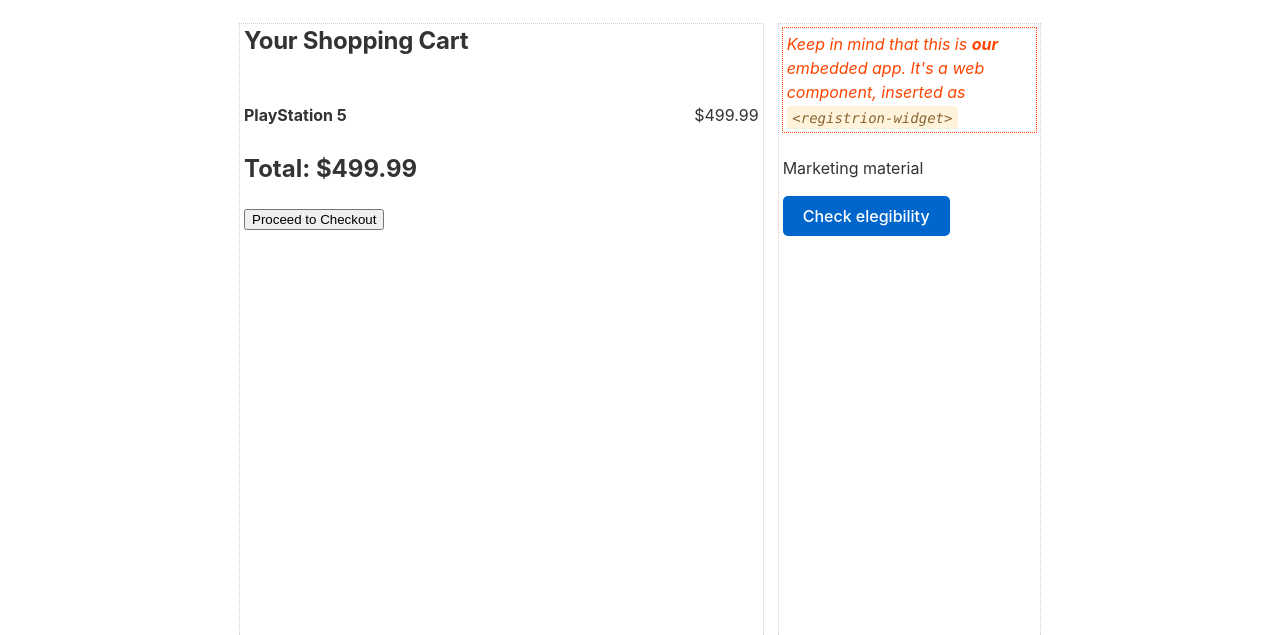
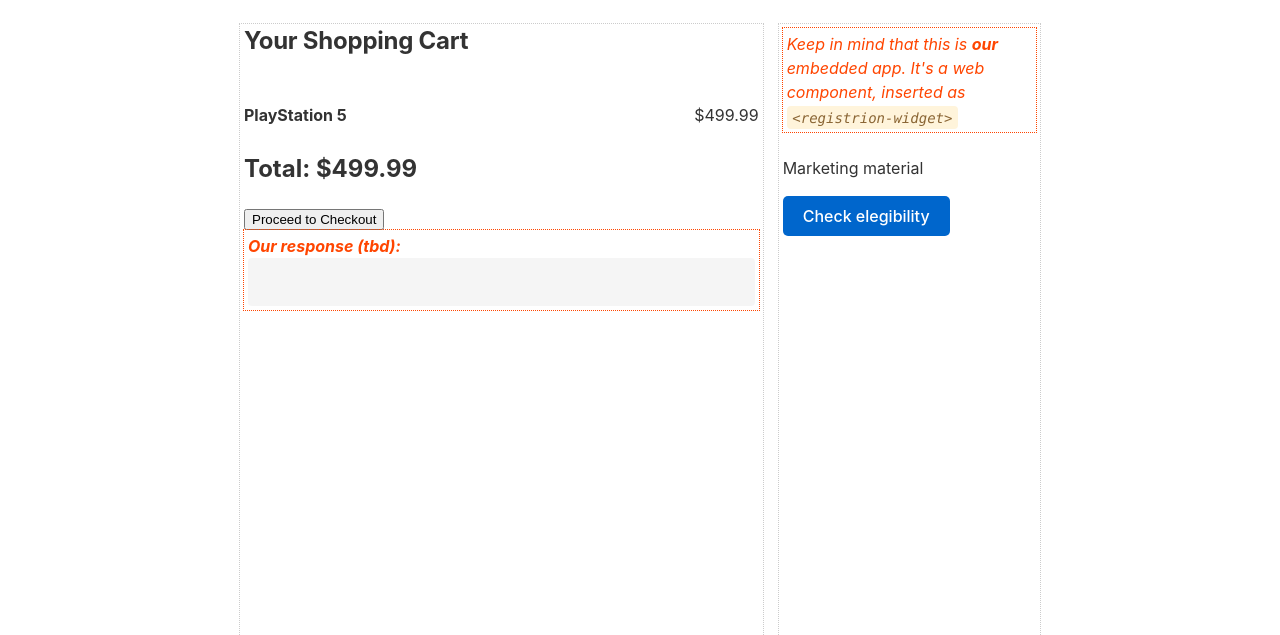
Before and after one commit to Jim-Horn/embedded-ui, a Gatsby site: page /client-web in a window 1280 px wide. Shown: the part 165-800 px from the top of the page. Built offline with nearby package versions, Linux system fonts and the light colour scheme; Gatsby itself is replaced by a stand-in of ours.

Commit message:
Add mock response display

```diff
--- a/src/pages/client-web.js
+++ b/src/pages/client-web.js
@@ -25,6 +25,14 @@
   }
 `;
 
+const StyledEmphasis = styled.p`
+  font-style: italic;
+  color: orangered;
+  outline: 1px dotted orangered;
+  padding: 0.25rem;
+  text-align: left !important;
+`;
+
 const ClientPage = () => {
   const cartContainerRef = useRef(null);
   const cart = useRef(null);
@@ -32,8 +40,8 @@
 
   useEffect(() => {
     const handleAddToCart = event => {
-      // const text = event.detail.text;
-      // cartContainerRef.current.textContent = text;
+      const jsonResponse = JSON.stringify(event.detail.payload, null, 2);
+      cartContainerRef.current.textContent = jsonResponse;
       const cartElementTerm = document.createElement('dt');
       const cartElementDefinition = document.createElement('dd');
       cartElementTerm.textContent = 'Asurion Protection Plan';
@@ -65,8 +73,10 @@
           <h2 ref={cartTotal}>Total: $499.99</h2>
 
           <button type="button">Proceed to Checkout</button>
-
-          <div ref={cartContainerRef}></div>
+          <StyledEmphasis>
+            <strong>Our response (tbd):</strong>
+            <pre ref={cartContainerRef}></pre>
+          </StyledEmphasis>
         </section>
         <section>
           <registration-widget></registration-widget>
```
